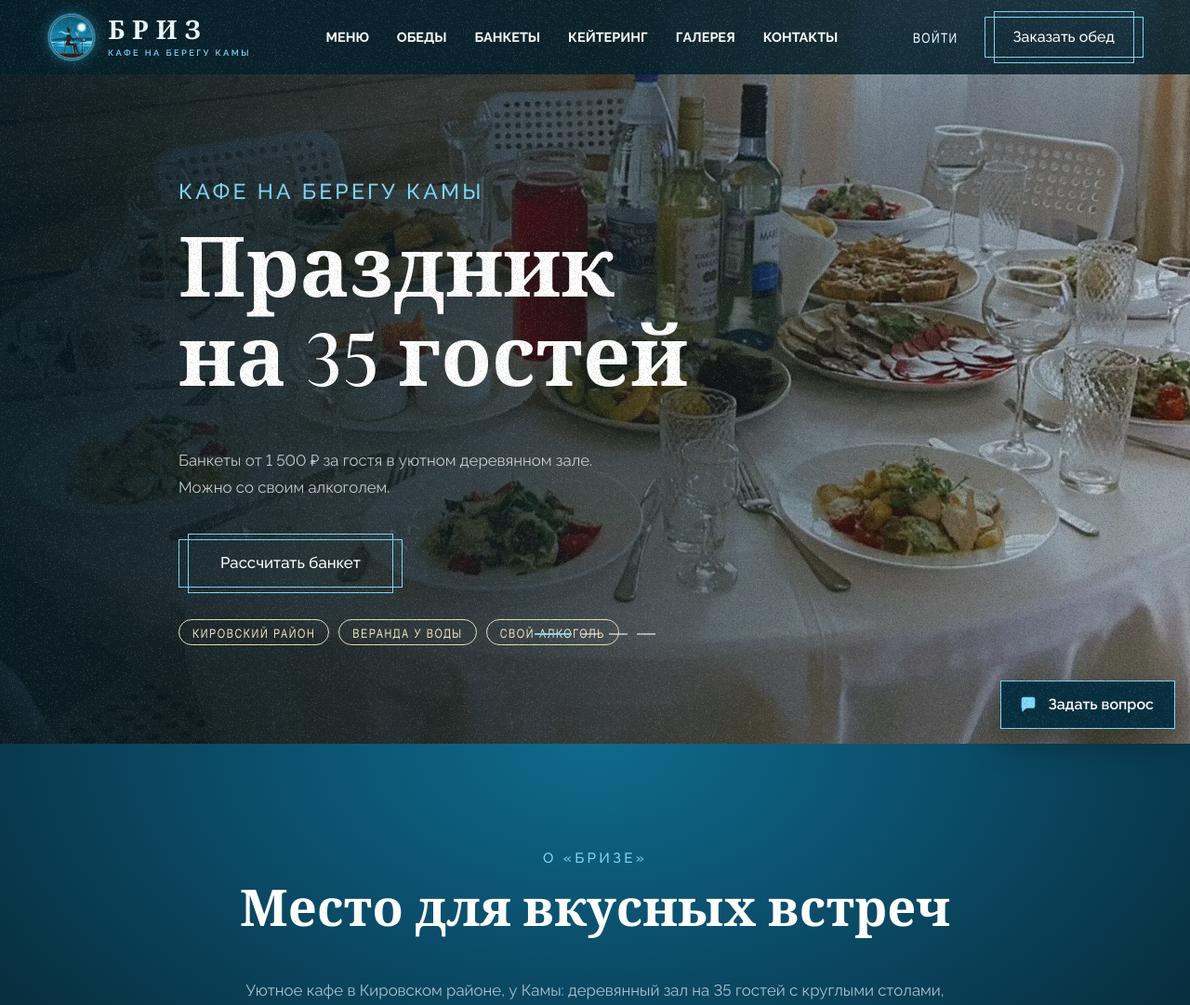
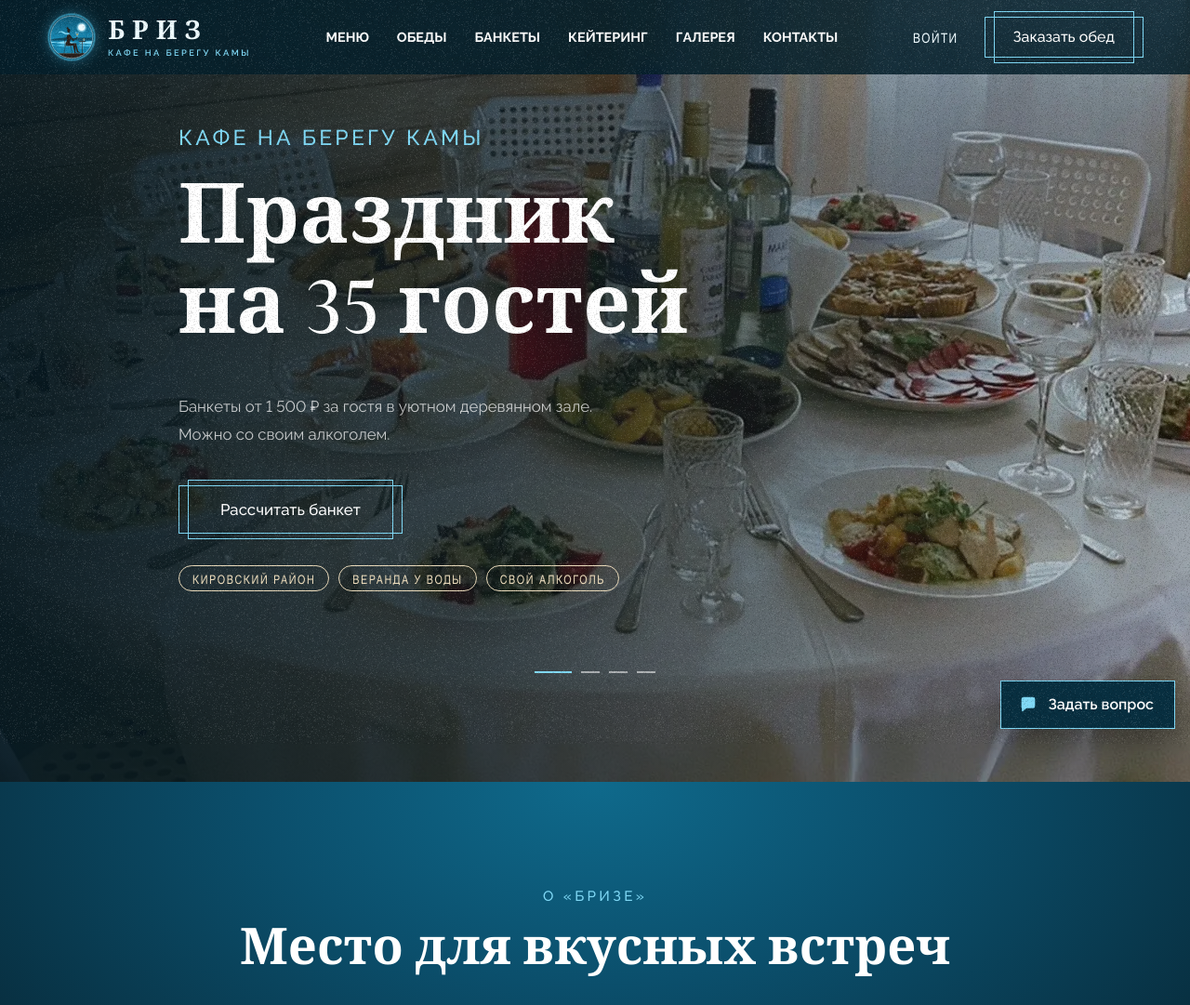
Before and after one commit to jojobommm-dot/briz, a FastAPI app: page / in a window 1280 px wide. Shown: the top 1081 px of the page at 93% size. Run offline with FastAPI, Linux system fonts and the light colour scheme.

Commit message:
Главная: чёрточки слайдера больше не наезжают на плашки
На невысоких экранах (ноутбук 1366×650, телефоны 360×640 и 320×568,
телефон лёжа) текст слайда был выше свободного места, и плашки уходили
под чёрточки. Слайды теперь стопкой в одной ячейке сетки: первый экран
вытягивается под текст, под чёрточки всегда оставлен отступ.

Co-Authored-By: Claude Opus 5.5 <noreply@anthropic.com>

```diff
--- a/static/css/site.css
+++ b/static/css/site.css
@@ -153,9 +153,12 @@ input, select, textarea, button { font: inherit; color: inherit; }
 }
 
 /* --- 1. первый экран --- */
-.hero { position: relative; height: max(560px, 100svh); margin-top: calc(-1 * var(--header-h)); background: var(--darker); overflow: hidden; color: var(--white); }
+/* Слайды лежат стопкой в одной ячейке сетки: на невысоком экране первый экран
+   вытягивается под текст, а не загоняет плашки под чёрточки */
+.hero { position: relative; display: grid; min-height: max(560px, 100svh); margin-top: calc(-1 * var(--header-h)); background: var(--darker); overflow: hidden; color: var(--white);
+  --dots-bottom: min(14vh, 120px); }
 .hero__slide {
-  position: absolute; inset: 0; display: flex; align-items: center;
+  grid-area: 1 / 1; display: flex; align-items: center; padding-bottom: calc(var(--dots-bottom) + 44px);
   background: linear-gradient(90deg, rgba(4,24,34,.92) 0%, rgba(4,24,34,.7) 40%, rgba(4,24,34,.15) 100%), var(--bg) center / cover no-repeat;
   opacity: 0; visibility: hidden; transition: opacity 1s ease, visibility 1s;
 }
@@ -170,7 +173,7 @@ input, select, textarea, button { font: inherit; color: inherit; }
 .hero__slide.is-active .hero__text { animation-delay: .2s; }
 .hero__slide.is-active .frame-btn { animation-delay: .3s; }
 @keyframes rise { from { opacity: 0; transform: translateY(26px); } to { opacity: 1; transform: none; } }
-.hero__dots { position: absolute; left: 0; right: 0; bottom: 14vh; display: flex; justify-content: center; gap: 10px; }
+.hero__dots { position: absolute; left: 0; right: 0; bottom: var(--dots-bottom); display: flex; justify-content: center; gap: 10px; }
 .hero__dot { width: 20px; height: 12px; border: 0; padding: 5px 0; background: none; cursor: pointer; }
 .hero__dot::before { content: ""; display: block; height: 2px; background: rgba(255,255,255,.55); transition: background .3s; }
 .hero__dot.is-active { width: 40px; }
```
